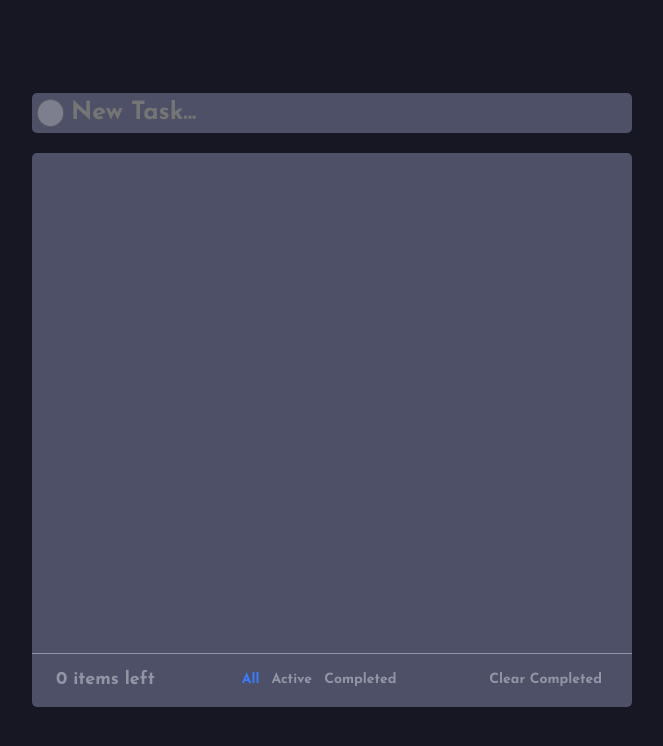
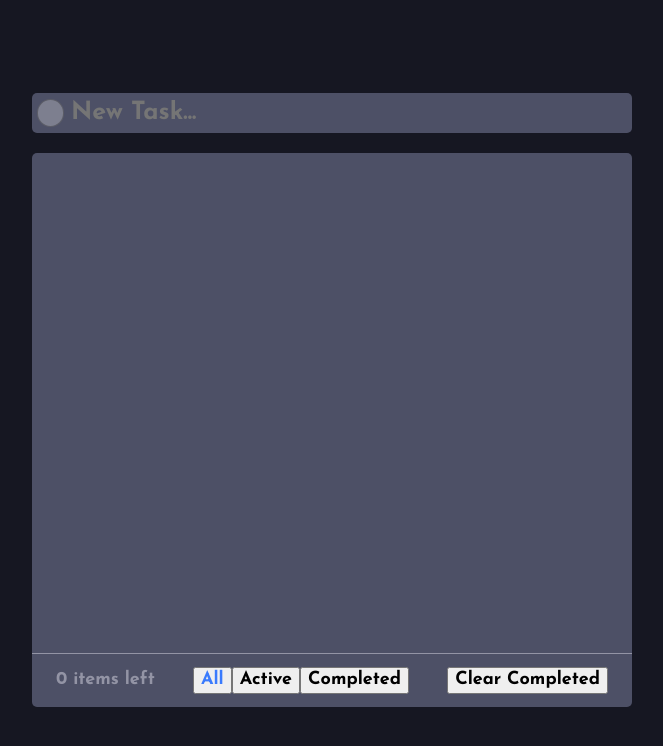
Before and after one commit to iago-guinossi/Challange, a React (Create React App) app in the folder app-lista/: page / in a window 1280 px wide. Shown: the top 746 px of the page, without its empty margins (308-971 px from the left). Built offline with nearby package versions, Linux system fonts and the light colour scheme.

Commit message:
change classname

```diff
--- a/app-lista/src/components/FooterTask/FooterTask.jsx
+++ b/app-lista/src/components/FooterTask/FooterTask.jsx
@@ -27,12 +27,12 @@ export function FooterTask() {
       <span>{count} items left</span>
 
       <div className='filter-actions'>
-        <button className={`button ${view == 'all' ? 'blue' : ''}`} onClick={() => setView("all")}>All</button>
-        <button className={`button ${view == 'act' ? 'blue' : ''}`} onClick={() => setView("act")}>Active</button>
-        <button className={`button ${view == 'com' ? 'blue' : ''}`} onClick={() => setView("com")}>Completed</button>
+        <button className={`butto ${view === 'all' ? 'blue' : ''}`} onClick={() => setView("all")}>All</button>
+        <button className={`butto ${view === 'act' ? 'blue' : ''}`} onClick={() => setView("act")}>Active</button>
+        <button className={`butto ${view === 'com' ? 'blue' : ''}`} onClick={() => setView("com")}>Completed</button>
       </div>
 
-      <button className="button" onClick={() => removeAllDone()}>Clear Completed</button>
+      <button className="butto" onClick={() => removeAllDone()}>Clear Completed</button>
     </div>
   );
 }
--- a/app-lista/src/components/Task/Task.jsx
+++ b/app-lista/src/components/Task/Task.jsx
@@ -17,7 +17,7 @@ export function Task() {
   };
   function renderAllTask(message) {
     return (
-      <div key={message.id} className='todoo'>
+      <div key={message.id} className='todo'>
           <input
             type="checkbox"
             defaultChecked={message.done}
```
